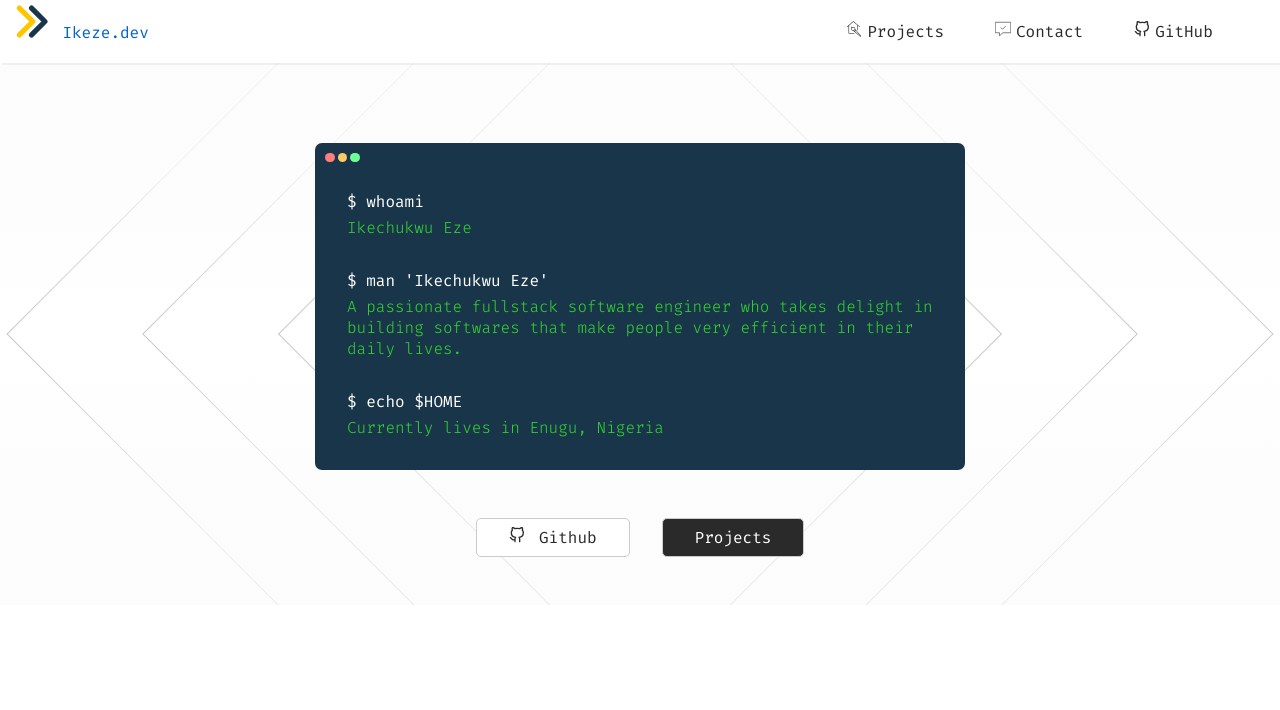
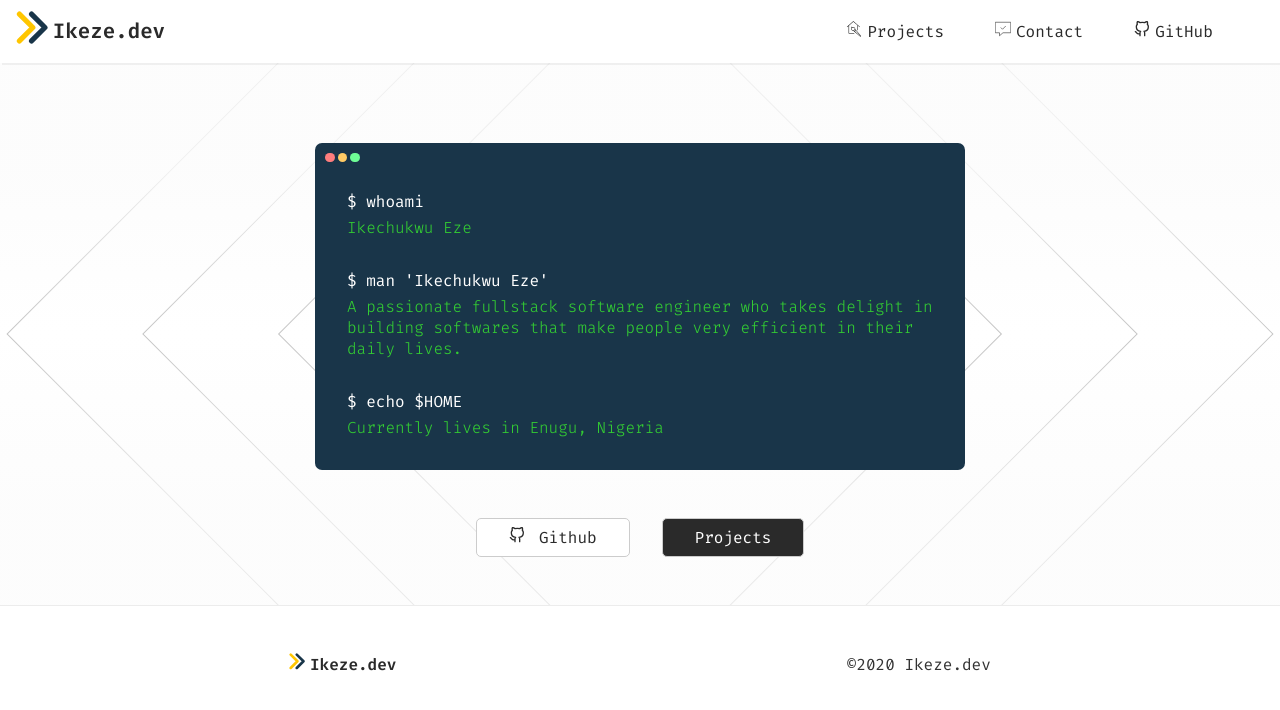
Before and after one commit to iykekings/portfolio, a Svelte app: page / in a window 1280 px wide. Shown: the top 710 px of the page. Built offline with nearby package versions, Linux system fonts and the light colour scheme.

Commit message:
add footer

```diff
--- a/src/App.svelte
+++ b/src/App.svelte
@@ -9,6 +9,8 @@
   import Uses from "./pages/Uses.svelte";
   import NotFound from "./pages/NotFound.svelte";
   import Icon from "./components/Icon.svelte";
+  import Logo from "./components/Logo.svelte";
+  import Footer from "./components/Footer.svelte";
 
   export let url;
   const toggleNav = () => {
@@ -35,13 +37,6 @@
       align-items: center;
       padding: 0.5rem 16px;
     }
-    :global(& > :nth-child(1)) {
-      display: flex;
-      align-items: center;
-      font-size: 1.3rem;
-      color: #2a2a2a;
-      font-weight: 600;
-    }
     :global(div.menu) {
       display: none;
       @media (max-width: 600px) {
@@ -61,10 +56,7 @@
 
 <Router {url}>
   <header>
-    <Link to="/">
-      <Icon icon="logo" width="2rem" />
-      Ikeze.dev
-    </Link>
+    <Logo />
     <div class="spacer" />
     <Navbar inactive={navState} {toggleNav} />
     <Icon icon="menu" width="1.3rem" cls="menu" on:click={toggleNav} />
@@ -78,4 +70,5 @@
     <Route path="/" component={Home} />
     <Route component={NotFound} />
   </main>
+  <Footer />
 </Router>
--- /dev/null
+++ b/src/components/Footer.svelte
@@ -0,0 +1,21 @@
+<script>
+  import Logo from "./Logo.svelte";
+  let currentYear = new Date().getFullYear();
+</script>
+
+<style>
+  footer {
+    display: flex;
+    padding: 2rem 5vw;
+    justify-content: space-around;
+    border-top: 1px #80808026 solid;
+    align-items: center;
+  }
+</style>
+
+<footer>
+  <Logo iw="1rem" fs="1rem" />
+  <article>
+    <p>&copy;{currentYear} Ikeze.dev</p>
+  </article>
+</footer>
--- /dev/null
+++ b/src/components/Logo.svelte
@@ -0,0 +1,27 @@
+<script>
+  import { Link } from "svelte-routing";
+  import Icon from "./Icon.svelte";
+  export let fs = "1.3rem",
+    fw = 600,
+    iw = "2rem";
+</script>
+
+<style lang="scss">
+  div {
+    display: contents;
+    font-size: 1.3rem;
+    font-weight: 600;
+    :global(a) {
+      display: flex;
+      align-items: center;
+      color: #2a2a2a;
+    }
+  }
+</style>
+
+<div style="font-size: {fs}; font-weight: {fw}">
+  <Link to="/">
+    <Icon icon="logo" width={iw} />
+    Ikeze.dev
+  </Link>
+</div>
```
